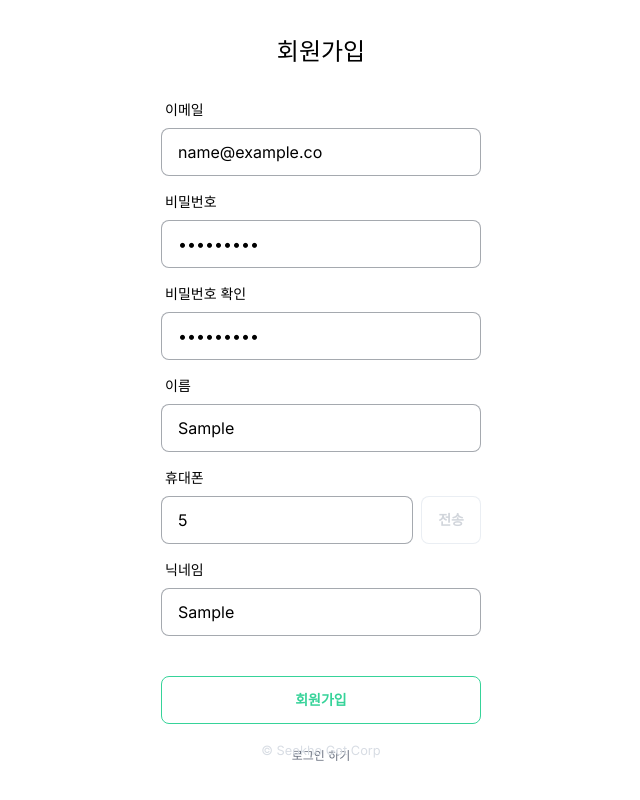
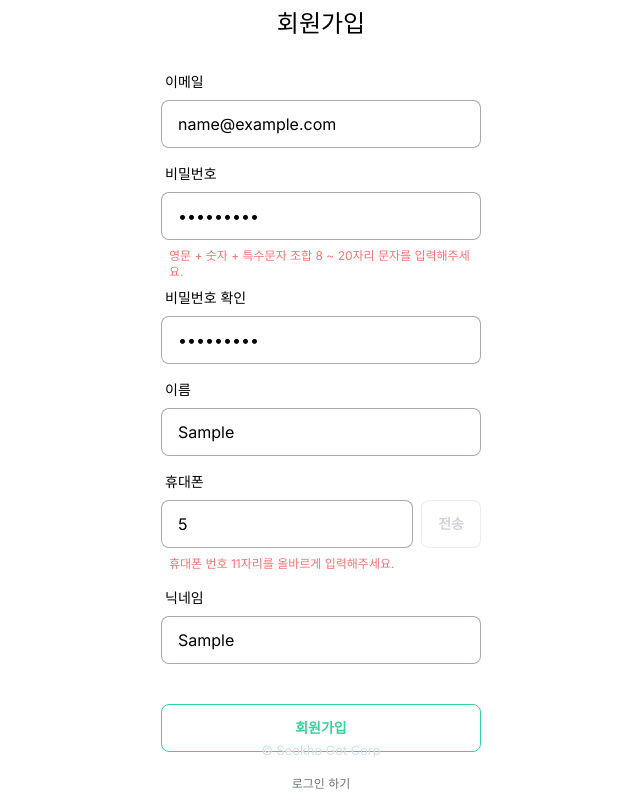
Before and after one commit to seokho7/blog-client, a Next.js app: page /sign-up in a window 1280 px wide. Both pictures are taken after typing "name@example.com", "Sample123", "Sample123", "Sample", "5", "Sample" into the empty fields and a click on the button "회원가입". Shown: the whole page, without its empty margins (319-959 px from the left). Built offline with nearby package versions, Linux system fonts and the light colour scheme; no server answers.

Commit message:
feat: 회원가입 폼 유효성 검사 추가
그냥 쓰자...

```diff
--- a/src/app/sign-up/page.tsx
+++ b/src/app/sign-up/page.tsx
@@ -1,49 +1,128 @@
 'use client'
 import axios from 'axios'
 import Link from 'next/link'
-import { ChangeEvent, FormEvent, MouseEventHandler, useState } from 'react';
+import { ChangeEvent, FormEvent, MouseEventHandler, useEffect, useState } from 'react';
 
 type sOrn = string | null;
 
 interface signUpDto {
   "USER_EMAIL" : sOrn,
   "USER_PW" : sOrn,
+  "USER_PW_CONFIRM": sOrn,
   "USER_PHONE" : sOrn,
   "USER_NICKNAME" : sOrn,
   "USER_NAME" : sOrn
 }
 
 export default function SignUp() {
+
   const [userInfo, setUserInfo] = useState<signUpDto>({
     "USER_EMAIL" : "",
     "USER_PW" : "",
+    "USER_PW_CONFIRM": "",
     "USER_PHONE" : "",
     "USER_NICKNAME" : "",
-    "USER_NAME" : ""
+    "USER_NAME" : "",
   })
-  const { USER_EMAIL, USER_PW, USER_PHONE, USER_NICKNAME, USER_NAME } = userInfo;
+
+  const { USER_EMAIL, USER_PW, USER_PW_CONFIRM, USER_PHONE, USER_NICKNAME, USER_NAME } = userInfo;
+
+  const [isEmail, setIsEmail] = useState(true);
+  const [isPassword, setIsPassword] = useState(true);
+  const [isPasswordConfirm, setIsPasswordConfirm] = useState(true);
+  const [isName, setIsName] = useState(true);
+  const [isPhone, setIsPhone] = useState(true);
+  const [isNickname, setIsNickname] = useState(true);
+
   const [lodingState, setLodingState] = useState(false);
+  const [smsCodeState, setSmsCodeState] = useState(false);
 
   const inputHandler = (e: ChangeEvent<HTMLInputElement>) => {
-    if (e.target.value.length > e.target.maxLength){
-      e.target.value = e.target.value.slice(0, e.target.maxLength);
+    let curName = e.target.name;
+    function sliceValue(length: number) {
+      if (e.target.value.length >= length){
+        e.target.value = e.target.value.slice(0, length);
       }
+    }
+
+    if(curName === 'USER_PW' || curName === 'USER_PW_CONFIRM') sliceValue(25);
+    if(curName === 'USER_NAME') sliceValue(20);
+    if(curName === 'USER_PHONE') sliceValue(11);
+    if(curName === 'USER_NICKNAME') sliceValue(10);
 
     const { name, value } = e.target;
     setUserInfo({
       ...userInfo,
       [name]: value
     })
-    console.log(userInfo)
   }
 
-  const inputLengthGuard = (e : ChangeEvent<HTMLInputElement>) => {
-    if (e.target.value.length > e.target.maxLength)
-    e.target.value = e.target.value.slice(0, e.target.maxLength);
+  const inputValidCheck = (targetKey: string, targetVal: sOrn) => {
+    let curVal = targetVal as string;
+    if(targetKey === 'email'){
+      const emailRegExp = /^[A-Za-z0-9_]+[A-Za-z0-9]*[@]{1}[A-Za-z0-9]+[A-Za-z0-9]*[.]{1}[A-Za-z]{1,3}$/;
+      if(!emailRegExp.test(curVal)){
+        setIsEmail(false);
+      }else {
+        return true;
+      }
+    }
+    if(targetKey === 'password'){
+
+      const passwordRegExp = /^(?=.*[a-zA-Z])(?=.*[!@#$%^*+=-])(?=.*[0-9]).{8,25}$/;
+      if(!passwordRegExp.test(curVal)){
+        setIsPassword(false);
+      }else {
+        return true;
+      }
+    }
+    if(targetKey === 'passwordConfirm'){
+      console.log(USER_PW, curVal)
+      if(curVal !== USER_PW){
+        setIsPasswordConfirm(false);
+      }else {
+        return true;
+      }
+    }
+    if(targetKey === 'name'){
+      if(!(curVal.length > 1) || !(curVal.length <= 20)){
+        setIsName(false);
+      }else {
+        return true;
+      }
+    }
+    if(targetKey === 'phone'){
+      if(curVal.length !== 11){
+        setIsPhone(false);
+      }else {
+        return true;
+      }
+    }
+    if(targetKey === 'nickname'){
+      if(!(curVal.length > 1) || !(curVal.length <= 20)){
+        setIsNickname(false);
+      }else {
+        return true;
+      }
+    }
+  }
+
+  const smsInputHandler = (e: ChangeEvent<HTMLInputElement>) => {
+    if (e.target.value.length > 6){
+      e.target.value = e.target.value.slice(0, 6);
+    }
   }
 
   async function signUp(e : FormEvent) : Promise<boolean>{
     e.preventDefault();
+    let emailOn = inputValidCheck('email', USER_EMAIL);
+    let passwordOn = inputValidCheck('password', USER_PW);
+    let passwordConfirmOn = inputValidCheck('passwordConfirm', USER_PW_CONFIRM);
+    let nameOn = inputValidCheck('name', USER_NAME);
+    let phoneOn = inputValidCheck('phone', USER_PHONE);
+    let nicknameOn = inputValidCheck('nickname', USER_NICKNAME);
+
+    if(emailOn && passwordOn && passwordConfirmOn && nameOn && phoneOn && nicknameOn){
       const userInfo = document.querySelectorAll("input");
       let registerUserInfo : any = {};
 
@@ -61,28 +140,71 @@ export default function SignUp() {
         }
       })
       .catch((err)=> console.log(err))
+      return true;
+    }else{
       return false;
+    }
   }
 
   async function smsAuth(event: React.MouseEvent<HTMLDivElement, MouseEvent>) {
     setLodingState(true);
-    console.log(USER_PHONE)
+    if(USER_PHONE && USER_PHONE.length === 11){
+      setSmsCodeState(true);
+      setLodingState(false);
       await axios.post("http://localhost:4000/auth/smsAuth",{
         "USER_PHONE" : USER_PHONE
       })
       .then(res => {
         if(res.data === true){
           console.log("성공!")
-        setLodingState(true)
-      }else{
           setLodingState(false)
         }
       })
       .catch((err)=> console.log(err))
+    }else{
+      setLodingState(false);
+      console.log("제대로 입력해라")
+    }
   }
 
   async function smsDisable() {
     console.log("중복 방지")
+  }
+
+  const [minutes, setMinutes] = useState(3);
+  const [seconds, setSeconds] = useState(0);
+
+  useEffect(() => {
+    const countdown = setInterval(() => {
+      if (seconds > 0) {
+        setSeconds(seconds - 1);
+      }
+      if (seconds === 0) {
+        if (minutes === 0) {
+          clearInterval(countdown);
+          setSmsCodeState(false)
+        } else {
+          setMinutes(minutes - 1);
+          setSeconds(59);
+        }
+      }
+    }, 1000);
+    return () => clearInterval(countdown);
+  }, [minutes, seconds]);
+
+  function smsCodeInputEle() {
+    return(
+      <div>
+        <div className='flex gap-2 '>
+          <div className='relative w-full'>
+            <input name='USER_PHONE' type="number" className="mb-2 input input-bordered w-full max-w-xs bg-white text-black text-sm" onChange={smsInputHandler} placeholder='인증번호 6자리'/>
+            <p className='text-base-content text-xs absolute right-3 top-4'>{minutes}:{seconds < 10 ? `0${seconds}` : seconds}</p>
+          </div>
+          <div className='input input-bordered btn btn-success bg-white label-text border-slate-300 text-gray-300 whitespace-nowrap right-0'>확인</div>
+        </div>
+        {/* <p className='label-text text-xs text-error ml-2'>인증번호가 일치하지 않습니다. 다시 한 번 확인해주세요.</p> */}
+      </div>
+    )
   }
 
   return (
@@ -92,38 +214,54 @@ export default function SignUp() {
         <label className="label">
           <span className="label-text text-black">이메일</span>
         </label>
+        <div>
           <input name='USER_EMAIL' type="text" className="mb-2 input input-bordered w-full max-w-xs bg-white text-black" placeholder="example@naver.com" onChange={inputHandler}/>
+          {!isEmail ? <p className='label-text text-xs text-error ml-2'>올바른 이메일 형식을 입력해주세요.</p> : null}
+        </div>
 
         <label className="label">
           <span className="label-text text-black">비밀번호</span>
         </label>
-        <input name='USER_PW' type="password" className="mb-2 input input-bordered w-full max-w-xs bg-white text-black" placeholder="******" minLength={8} maxLength={20} onChange={inputHandler}/>
+        <div>
+          <input name='USER_PW' type="password" className="mb-2 input input-bordered w-full max-w-xs bg-white text-black" placeholder="******" onChange={inputHandler}/>
+          {!isPassword ? <p className='label-text text-xs text-error ml-2'>영문 + 숫자 + 특수문자 조합 8 ~ 20자리 문자를 입력해주세요.</p> : null}
+        </div>
 
         <label className="label">
           <span className="label-text text-black">비밀번호 확인</span>
         </label>
-        <input type="password" className="mb-2 input input-bordered w-full max-w-xs bg-white text-black" placeholder="******" minLength={8} maxLength={20} onChange={inputHandler}/>
+        <div>
+          <input name='USER_PW_CONFIRM' type="password" className="mb-2 input input-bordered w-full max-w-xs bg-white text-black" placeholder="******" onChange={inputHandler}/>
+          {!isPasswordConfirm ? <p className='label-text text-xs text-error ml-2'>확인 패스워드가 일치하지 않습니다. 다시 한 번 확인해주세요.</p> : null}
+
+        </div>
 
         <label className="label">
           <span className="label-text text-black">이름</span>
         </label>
-        <input name='USER_NAME' type="text" className="mb-2 input input-bordered w-full max-w-xs bg-white text-black" maxLength={20} onChange={inputHandler}/>
+        <div>
+          <input name='USER_NAME' type="text" className="mb-2 input input-bordered w-full max-w-xs bg-white text-black" onChange={inputHandler}/>
+          {!isName ? <p className='label-text text-xs text-error ml-2'>이름은 최소 2글자 이상, 20글자 이하로 입력해주세요.</p> : null}
+        </div>
 
         <label className="label">
           <span className="label-text text-black">휴대폰</span>
         </label>
-
         <div className='flex gap-2'>
-          <input name='USER_PHONE' type="number" className="mb-2 input input-bordered w-full max-w-xs bg-white text-black" maxLength={11} onChange={inputHandler}/>
-          <div className={`input input-bordered btn btn-success bg-white label-text text-black border-slate-300 text-gray-300`} onClick={ lodingState ? smsDisable : smsAuth}>
+          <input name='USER_PHONE' type="number" className="mb-2 input input-bordered w-full max-w-xs bg-white text-black" onChange={inputHandler}/>
+          <div className={`input input-bordered btn ${smsCodeState ? 'btn-disabled' :  'btn-success'} bg-white label-text text-black border-slate-300 text-gray-300 `} onClick={ lodingState ? smsDisable : smsAuth}>
             <span className={`text-sm whitespace-nowrap ${ lodingState ? 'loading loading-spinner' : null}`}>전송</span>
           </div>
         </div>
-
+        {!isPhone ? <p className='label-text text-xs text-error ml-2 mb-2'>휴대폰 번호 11자리를 올바르게 입력해주세요.</p> : null}
+        {
+          smsCodeState ? smsCodeInputEle() : null
+        }
         <label className="label">
           <span className="label-text text-black">닉네임</span>
         </label>
         <input name='USER_NICKNAME' type="text" className="mb-2 input input-bordered w-full max-w-xs bg-white text-black" maxLength={10} onChange={inputHandler}/>
+        {!isNickname ? <p className='label-text text-xs text-error ml-2'>닉네임은 최소 2글자 이상, 10글자 이하로 입력해주세요.</p> : null}
 
         <button className="btn btn-outline btn-success mt-8">회원가입</button>
 
```
Lines whose indentation alone changed are shown as unchanged.
